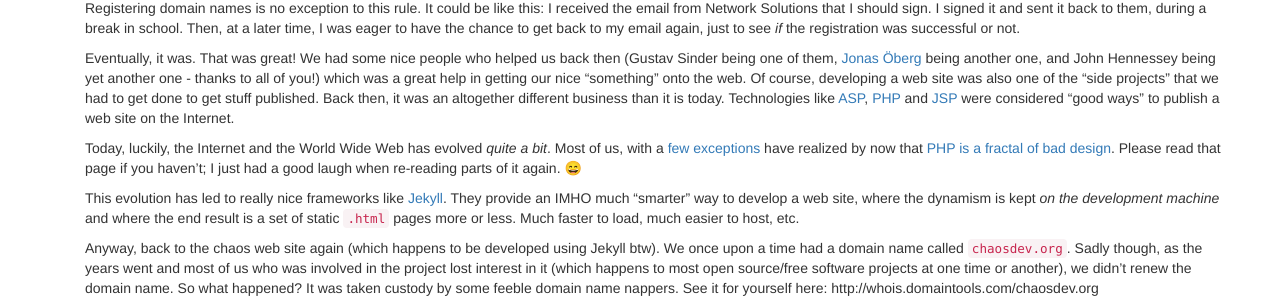
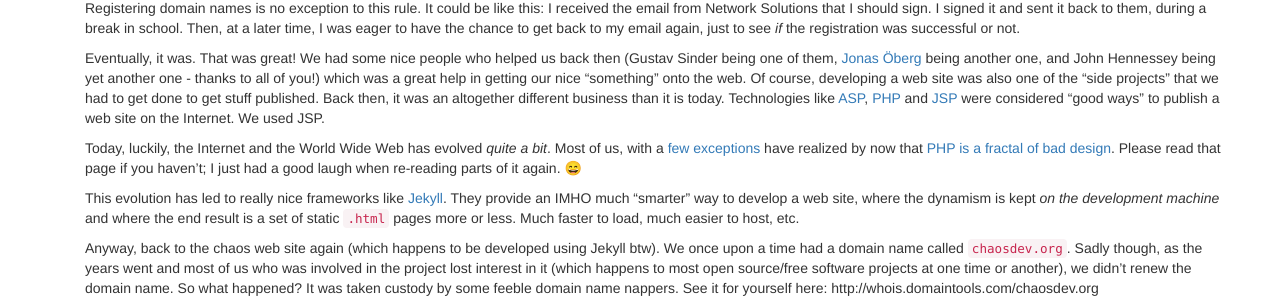
Before and after one commit to chaos4ever/chaos4ever.github.io, a Jekyll site: the page built from _posts/2015-11-20-new-web-site-published.md, in a window 1280 px wide. Shown: the part 355-657 px from the top of the page. Built offline with Jekyll 4.4.1, drawn with Linux system fonts in a browser that asks for light colours; nearby versions of some CDN libraries; emoji names are drawn with the system emoji font; comment, search, counter and statistics services are not loaded.

Commit message:
Added minor detail.

```diff
--- a/_posts/2015-11-20-new-web-site-published.md
+++ b/_posts/2015-11-20-new-web-site-published.md
@@ -11,7 +11,7 @@
 
 Registering domain names is no exception to this rule. It could be like this: I received the email from Network Solutions that I should sign. I signed it and sent it back to them, during a break in school. Then, at a later time, I was eager to have the chance to get back to my email again, just to see *if* the registration was successful or not.
 
-Eventually, it was. That was great! We had some nice people who helped us back then (Gustav Sinder being one of them, [Jonas Öberg](https://en.wikipedia.org/wiki/Jonas_%C3%96berg) being another one, and John Hennessey being yet another one - thanks to all of you!) which was a great help in getting our nice "something" onto the web. Of course, developing a web site was also one of the "side projects" that we had to get done to get stuff published. Back then, it was an altogether different business than it is today. Technologies like [ASP](https://en.wikipedia.org/wiki/Active_Server_Pages), [PHP](https://en.wikipedia.org/wiki/PHP) and [JSP](https://en.wikipedia.org/wiki/JavaServer_Pages) were considered "good ways" to publish a web site on the Internet.
+Eventually, it was. That was great! We had some nice people who helped us back then (Gustav Sinder being one of them, [Jonas Öberg](https://en.wikipedia.org/wiki/Jonas_%C3%96berg) being another one, and John Hennessey being yet another one - thanks to all of you!) which was a great help in getting our nice "something" onto the web. Of course, developing a web site was also one of the "side projects" that we had to get done to get stuff published. Back then, it was an altogether different business than it is today. Technologies like [ASP](https://en.wikipedia.org/wiki/Active_Server_Pages), [PHP](https://en.wikipedia.org/wiki/PHP) and [JSP](https://en.wikipedia.org/wiki/JavaServer_Pages) were considered "good ways" to publish a web site on the Internet. We used JSP.
 
 Today, luckily, the Internet and the World Wide Web has evolved *quite a bit*. Most of us, with a [few exceptions](https://www.facebook.com/notes/facebook/php-and-facebook/2356432130) have realized by now that [PHP is a fractal of bad design](http://eev.ee/blog/2012/04/09/php-a-fractal-of-bad-design/). Please read that page if you haven't; I just had a good laugh when re-reading parts of it again. :smile:
 
```
